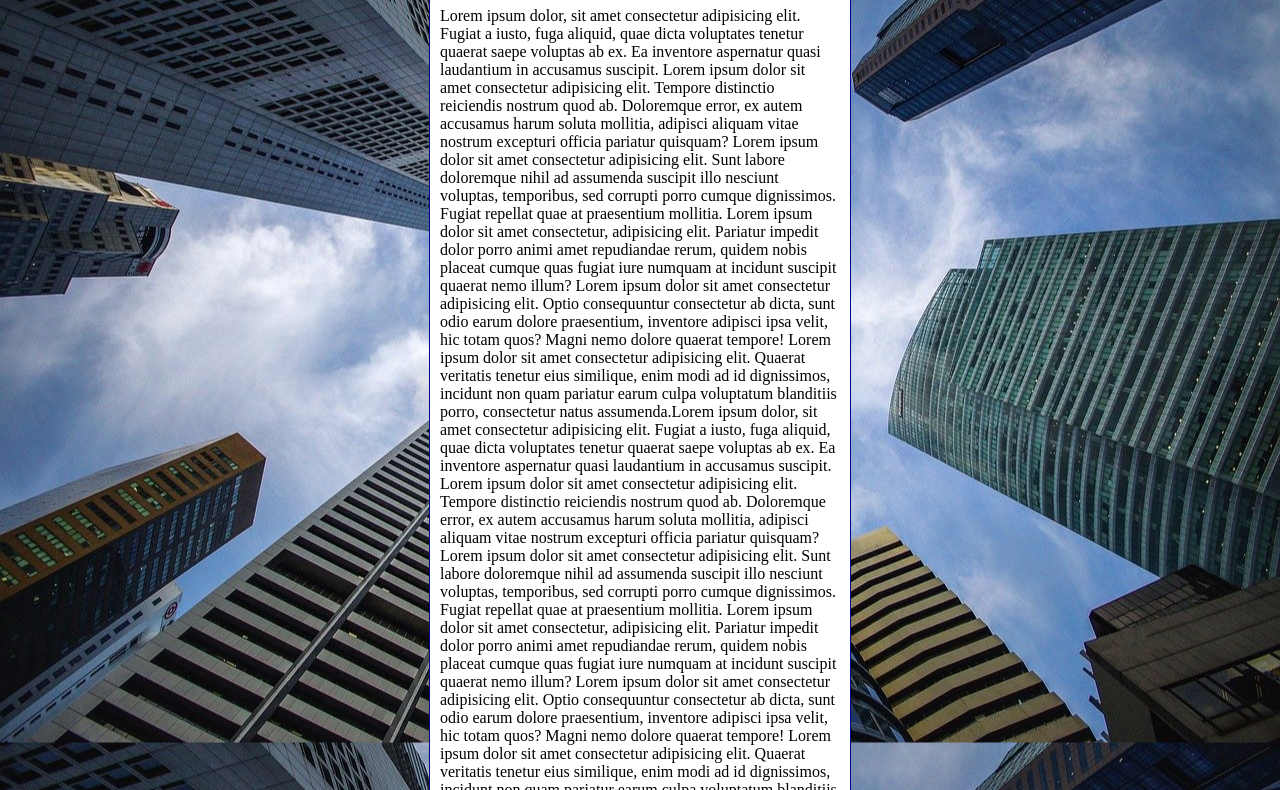
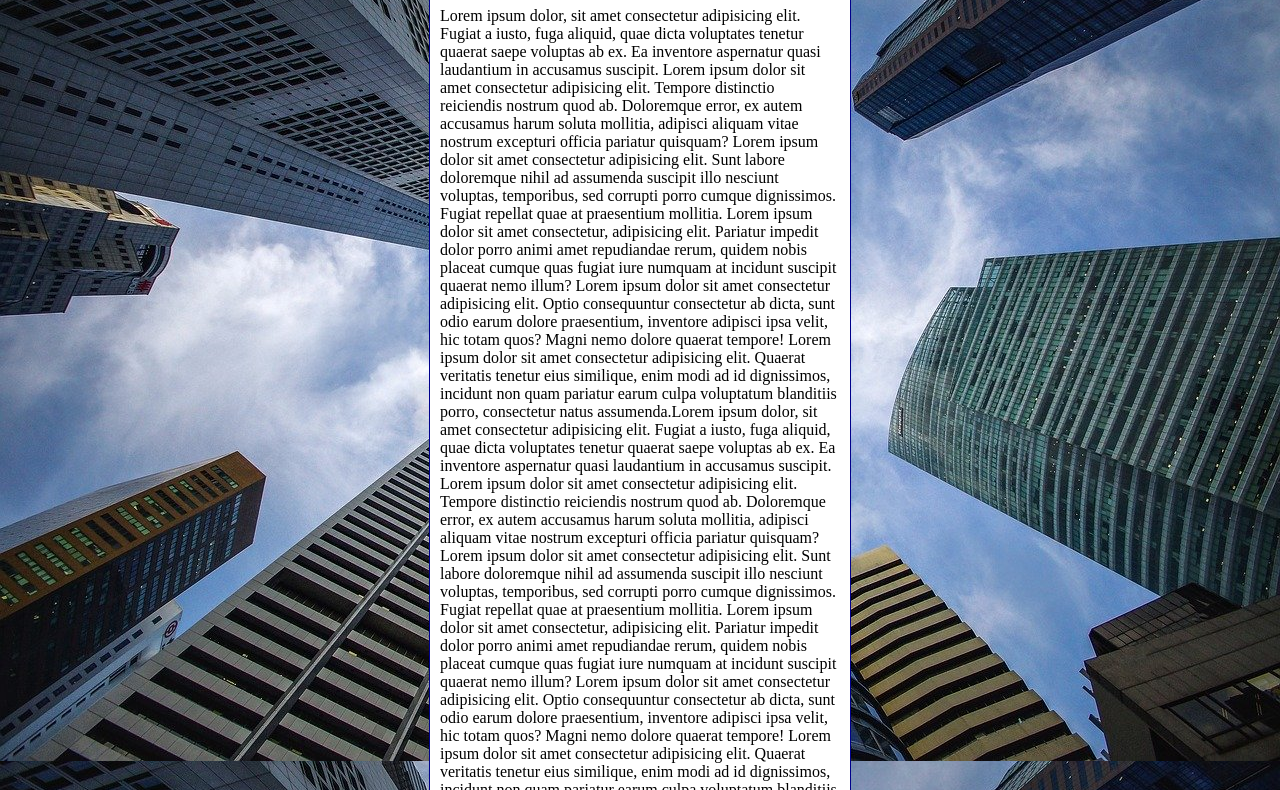
Before and after one commit to Ale-Galvao/html-css, a plain HTML site: page exercícios/ex022/fundo006.html in a window 1280 px wide. Shown: the part 92-882 px from the top of the page. Drawn offline with Linux system fonts and the light colour scheme.

Commit message:
Fundo fixo da tela

```diff
--- a/exercícios/ex022/fundo006.html
+++ b/exercícios/ex022/fundo006.html
@@ -3,21 +3,27 @@
 <head>
     <meta charset="UTF-8">
     <meta name="viewport" content="width=device-width, initial-scale=1.0">
-    <title>Document</title>
+    <title>Fundo fixo de Tela</title>
     <style>
         body {
-            height: 100vh;
+            /*height: 100vh;
             background-color: black;
             background-image: url('imagens/wallpaper002.jpg');
             background-position: center center;
-            background-repeat: repeat-y;
+            background-repeat: no-repeat;
             background-size: cover;
+            background-attachment: fixed;*/
 
+            /* Shorthand - background
+             color > image > position > repeat > [size] > attachment */
+
+             background: black url('imagens/wallpaper002.jpg') center center no-repeat fixed;
+             background-size: cover;
         }
 
         main {
             background-color: white;
-            width: 400px;
+            max-width: 400px;
             padding: 10px;
             margin: auto;
             border: 1px solid darkblue;
```
